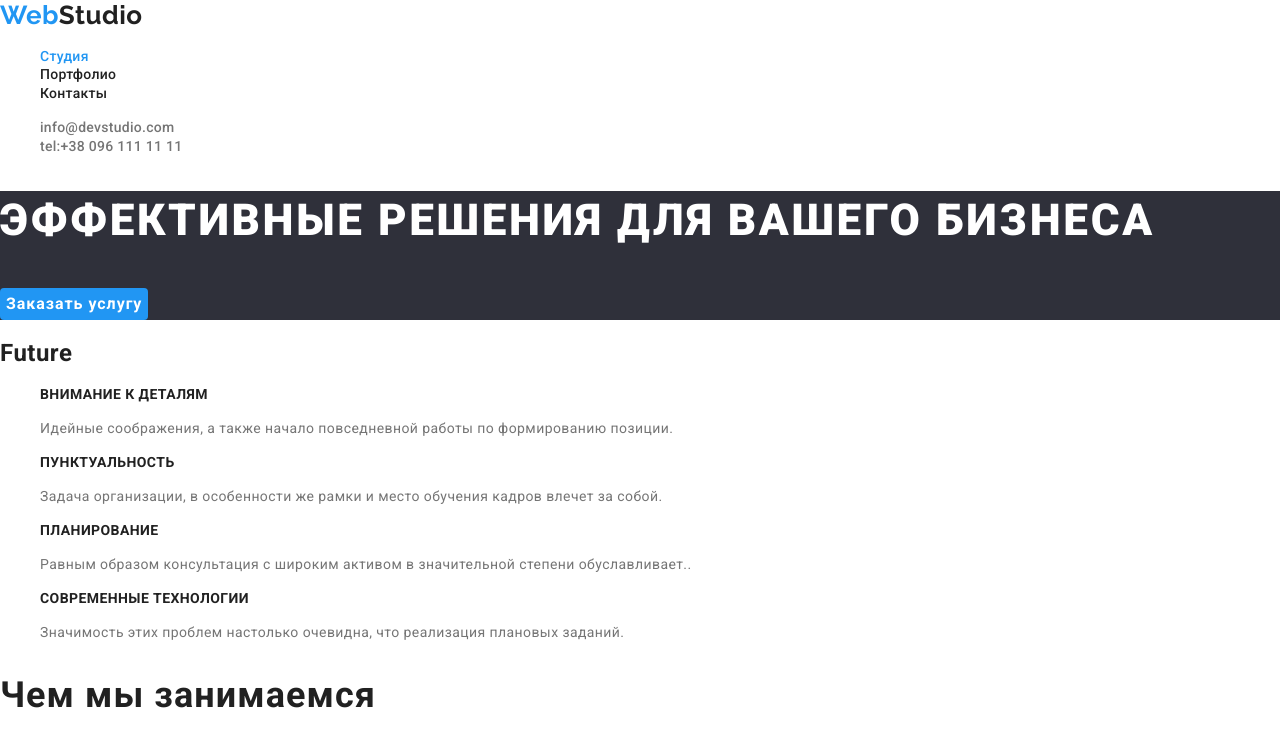
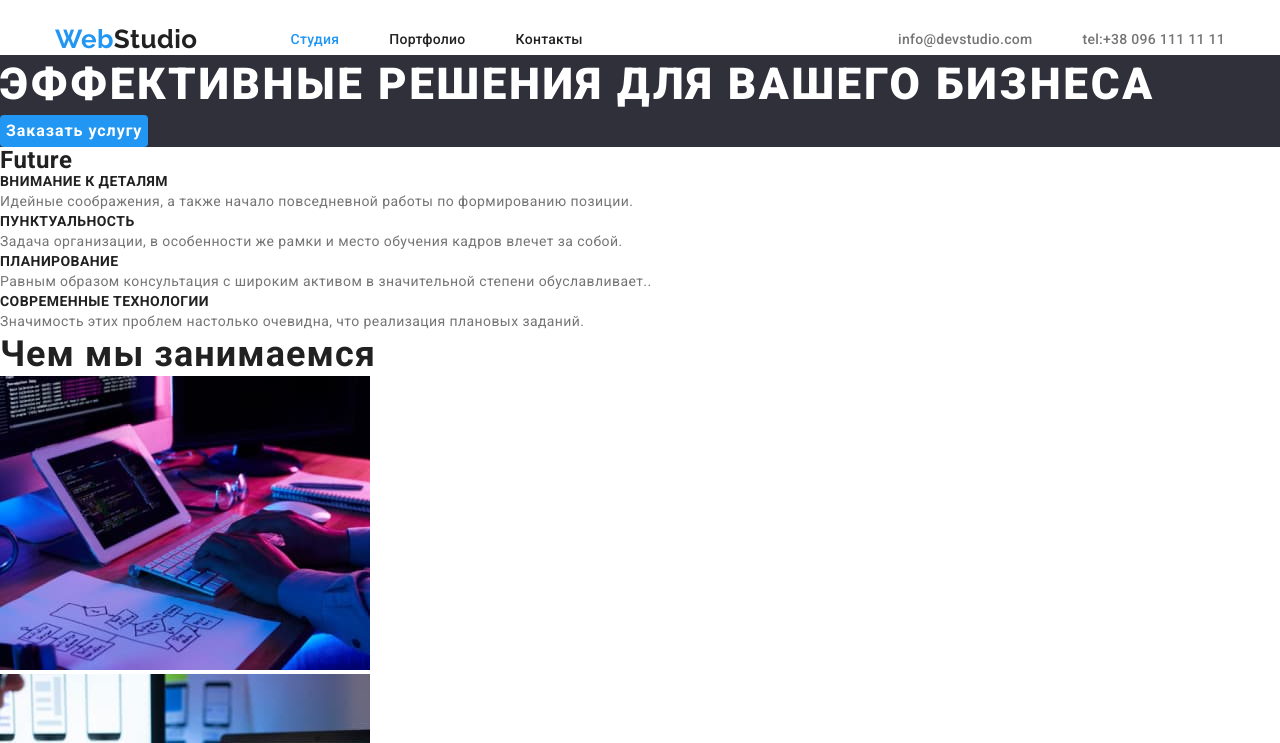
Before and after one commit to Yevhen777/goit-markup-hw-03, a plain HTML site: page index.html in a window 1280 px wide. Shown: the top 743 px of the page. Drawn offline with nearby package versions, Linux system fonts and the light colour scheme.

Commit message:
header 3

```diff
--- a/css/styles.css
+++ b/css/styles.css
@@ -5,6 +5,28 @@
   --text-color-main: #212121;
   --text-color-secondary: #757575;
   --footer-text-color: #2f303a;
+}
+
+p,
+h1,
+h2,
+h3,
+h4,
+h5,
+h6 {
+  margin: 0;
+}
+
+ul {
+  margin: 0;
+  padding: 0;
+}
+
+.container {
+  width: 1200px;
+  padding-left: 15px;
+  padding-right: 15px;
+  margin: 0 auto;
 }
 
 body {
@@ -25,8 +47,30 @@ body {
   list-style: none;
 }
 
+.header-box {
+  padding-top: 24px;
+  padding-bottom: 25;
+}
+
 /* Site nav */
+
+.text {
+  display: flex;
+  align-items: center;
+}
+
+.nav-list {
+  display: flex;
+}
+
+.header-container {
+  display: flex;
+  align-items: center;
+  justify-content: space-between;
+}
+
 .logo {
+  margin-right: 93px;
   font-family: Raleway;
   font-weight: 700;
   font-size: 26px;
@@ -44,6 +88,7 @@ body {
 }
 
 .text-nav-one {
+  margin-right: 50px;
   font-size: 14px;
   font-weight: 500;
   line-height: 1.14;
@@ -62,6 +107,7 @@ body {
 }
 
 .text-nav-two {
+  margin-right: 50px;
   font-size: 14px;
   font-weight: 500;
   line-height: 1.14;
@@ -75,6 +121,7 @@ body {
 }
 
 .text-nav-tree {
+  margin-right: 0;
   font-size: 14px;
   font-weight: 500;
   line-height: 1.14;
@@ -87,7 +134,17 @@ body {
   color: var(--accent-color);
 }
 
+.text-mail {
+  margin-right: 50px;
+  font-size: 14px;
+  font-weight: 500;
+  line-height: 1.14;
+  letter-spacing: 0.02em;
+  color: var(--text-color-secondary);
+}
+
 .text-tel {
+  margin-right: 0;
   font-size: 14px;
   font-weight: 500;
   line-height: 1.14;
--- a/index.html
+++ b/index.html
@@ -7,8 +7,8 @@
     <title>Document</title>
     <link
       rel="stylesheet"
-      href="https://cdnjs.cloudflare.com/ajax/libs/modern-normalize/1.1.0/modern-normalize.css"
-      integrity="sha512-Y0MM+V6ymRKN2zStTqzQ227DWhhp4Mzdo6gnlRnuaNCbc+YN/ZH0sBCLTM4M0oSy9c9VKiCvd4Jk44aCLrNS5Q=="
+      href="https://cdnjs.cloudflare.com/ajax/libs/modern-normalize/1.1.0/modern-normalize.min.css"
+      integrity="sha512-wpPYUAdjBVSE4KJnH1VR1HeZfpl1ub8YT/NKx4PuQ5NmX2tKuGu6U/JRp5y+Y8XG2tV+wKQpNHVUX03MfMFn9Q=="
       crossorigin="anonymous"
       referrerpolicy="no-referrer"
     />
@@ -23,8 +23,9 @@
   </head>
   <body>
     <!--Шапка-->
-    <header>
-      <nav>
+    <header class="header-box">
+      <div class="container header-container">
+        <nav class="nav-list">
           <a href="" class="logo link"> Web<span class="logo-accent">Studio</span></a>
 
           <ul class="text list">
@@ -40,6 +41,7 @@
           </ul>
         </nav>
 
+        <div class="contact-text">
           <ul class="text list">
             <li>
               <a href="" class="link text-mail">info@devstudio.com</a>
@@ -48,6 +50,8 @@
               <a href="" class="link text-tel">tel:+38 096 111 11 11</a>
             </li>
           </ul>
+        </div>
+      </div>
     </header>
 
     <!--Основной заголовок-->
```
Also changed, not shown: portfolio.html (+7 -0 lines). Lines whose indentation alone changed are shown as unchanged.
